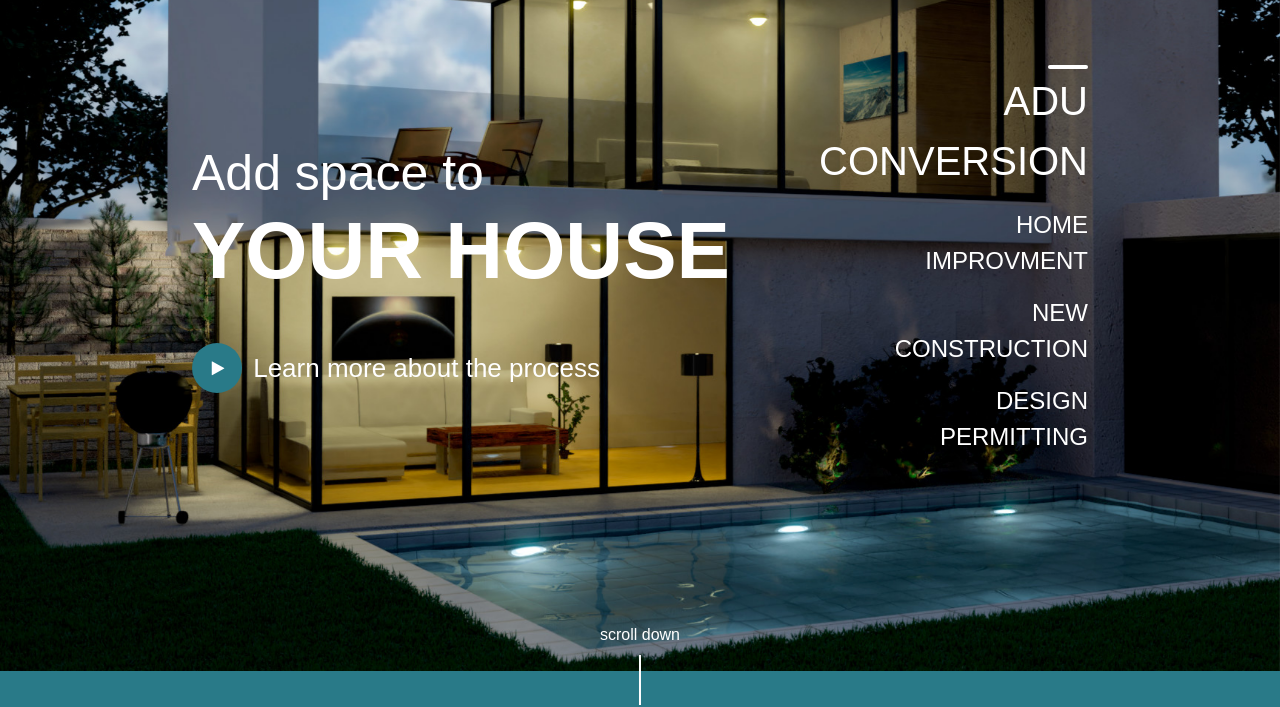
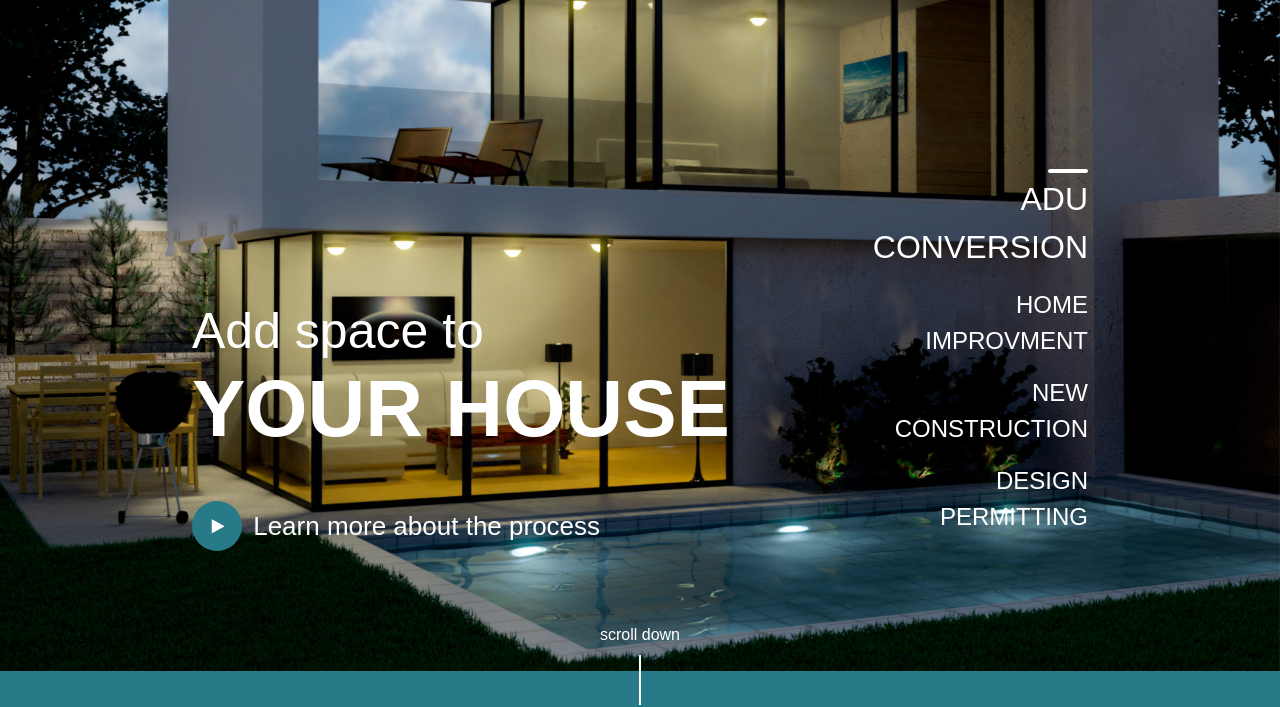
Before and after one commit to AmirDoosti/Safe, a plain HTML site: page index.html in a window 1280 px wide. Shown: the part 129-836 px from the top of the page. Drawn offline with Linux system fonts and the light colour scheme; a web font is replaced by a local one.

Commit message:
first commit

```diff
--- a/css/responsive.scss
+++ b/css/responsive.scss
@@ -239,24 +239,17 @@
   }
 
   #hero .choose-slider span.title-active {
-    font-size: 40px;
+    font-size: 32px;
   }
 
   #hero .slider-content, #hero .choose-slider {
-    bottom: 50%;
-    transform: translateY(50%);
+    bottom: 15%;
   }
 
 }
 
-@media only screen and (max-height: 600px) {
+@media only screen and (max-height: 500px) {
   #hero .choose-slider {
     display: none;
   }
 }
-@media only screen and (min-height: 601px) {
-  #hero .choose-slider {
-    bottom: 50%;
-    transform: translateY(50%);
-  }
-}
```
Also changed, not shown: css/responsive.css, 1 other file.
